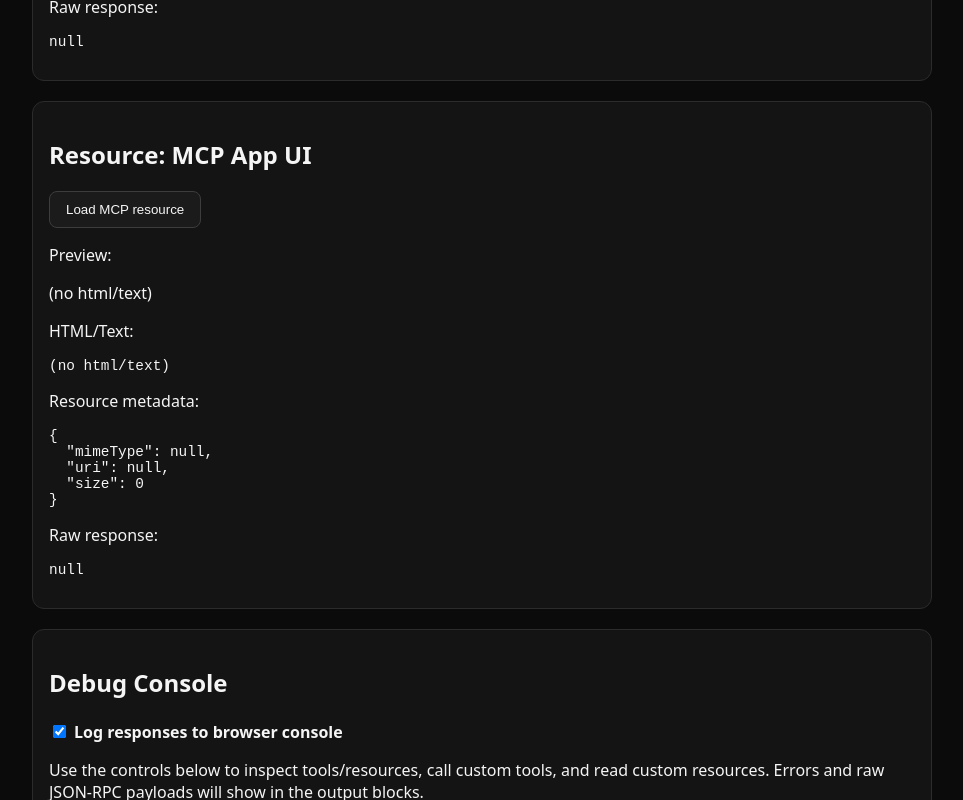
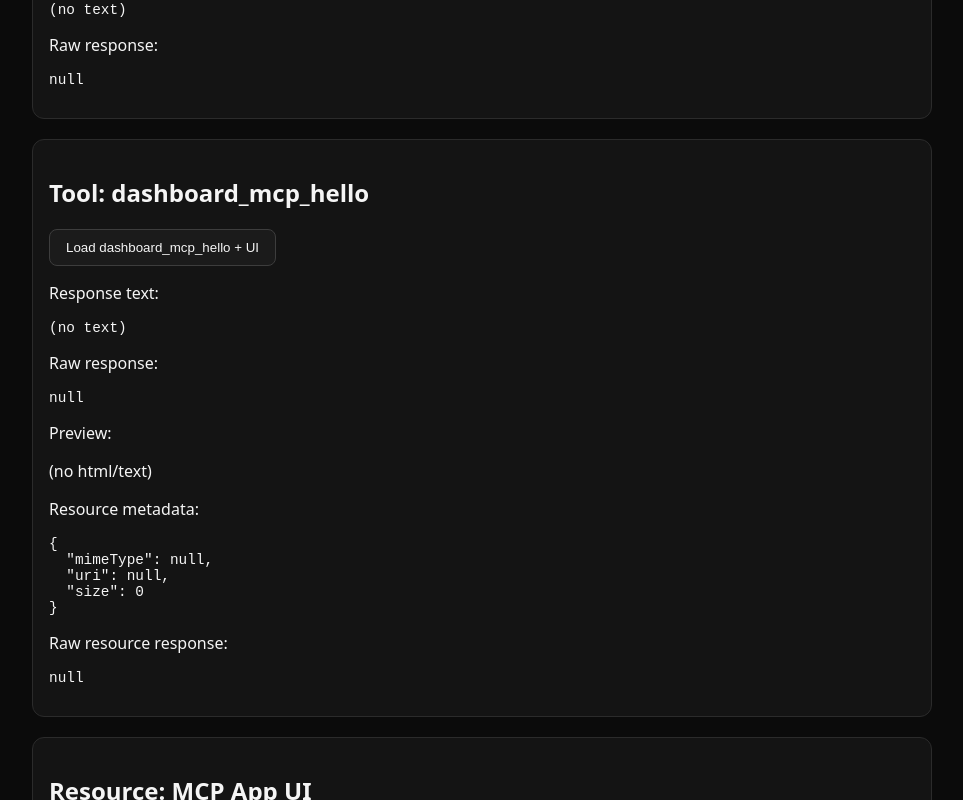
Before and after one commit to VibeJaro/MCP_Host, a Next.js app: page / in a window 1280 px wide. Shown: the part 500-1300 px from the top of the page, without its empty margins (158-1121 px from the left). Built offline with nearby package versions, Linux system fonts and the light colour scheme.

Commit message:
Add dashboard MCP hello integration

```diff
--- /dev/null
+++ b/app/api/mcp/dashboard/hello/route.ts
@@ -0,0 +1,15 @@
+import { callDashboardHelloTool } from "@/lib/mcpClient";
+import { extractTextFromMcpResponse } from "@/lib/mcpParsing";
+
+export const dynamic = "force-dynamic";
+
+export async function POST() {
+  try {
+    const raw = await callDashboardHelloTool();
+    const text = extractTextFromMcpResponse(raw);
+    return Response.json({ text, raw });
+  } catch (error) {
+    const message = error instanceof Error ? error.message : "Unknown error";
+    return Response.json({ text: "", raw: { error: message } }, { status: 500 });
+  }
+}
--- /dev/null
+++ b/app/api/mcp/dashboard/resource/route.ts
@@ -0,0 +1,18 @@
+import { readDashboardHelloResource } from "@/lib/mcpClient";
+import { extractHtmlFromMcpResponse } from "@/lib/mcpParsing";
+
+export const dynamic = "force-dynamic";
+
+export async function GET() {
+  try {
+    const raw = await readDashboardHelloResource();
+    const { html, mimeType, uri } = extractHtmlFromMcpResponse(raw);
+    return Response.json({ html, raw, mimeType, uri });
+  } catch (error) {
+    const message = error instanceof Error ? error.message : "Unknown error";
+    return Response.json(
+      { html: "", raw: { error: message }, mimeType: undefined, uri: undefined },
+      { status: 500 }
+    );
+  }
+}
--- a/app/components/HostPanel.tsx
+++ b/app/components/HostPanel.tsx
@@ -6,6 +6,7 @@ import { isRecord } from "@/lib/mcpParsing";
 
 type Props = {
   serverUrlMasked: string;
+  dashboardServerUrlMasked: string;
 };
 
 type ResponseState = {
@@ -30,9 +31,12 @@ type UiTool = {
   resourceUri: string;
 };
 
-export default function HostPanel({ serverUrlMasked }: Props) {
+export default function HostPanel({ serverUrlMasked, dashboardServerUrlMasked }: Props) {
   const [helloState, setHelloState] = useState<ResponseState>(emptyState);
   const [resourceState, setResourceState] = useState<ResourceState>(emptyResourceState);
+  const [dashboardHelloState, setDashboardHelloState] = useState<ResponseState>(emptyState);
+  const [dashboardResourceState, setDashboardResourceState] =
+    useState<ResourceState>(emptyResourceState);
   const [toolsListState, setToolsListState] = useState<ResponseState>(emptyState);
   const [resourcesListState, setResourcesListState] = useState<ResponseState>(emptyState);
   const [customToolState, setCustomToolState] = useState<ResponseState>(emptyState);
@@ -88,6 +92,37 @@ export default function HostPanel({ serverUrlMasked }: Props) {
     } catch (error) {
       const message = error instanceof Error ? error.message : "Unknown error";
       setHelloState({ text: "", raw: { error: message } });
+    } finally {
+      setBusy(null);
+    }
+  };
+
+  const loadDashboardHelloUi = async () => {
+    setBusy("dashboard-hello");
+    try {
+      const helloResponse = await fetch("/api/mcp/dashboard/hello", { method: "POST" });
+      const helloData = (await helloResponse.json()) as ResponseState;
+      setDashboardHelloState({ text: helloData.text ?? "", raw: helloData.raw });
+      logDebug("dashboard_mcp_hello response", helloData);
+
+      const resourceResponse = await fetch("/api/mcp/dashboard/resource");
+      const resourceData = (await resourceResponse.json()) as {
+        html?: string;
+        raw?: unknown;
+        mimeType?: string;
+        uri?: string;
+      };
+      setDashboardResourceState({
+        html: resourceData.html ?? "",
+        raw: resourceData.raw ?? null,
+        mimeType: resourceData.mimeType,
+        uri: resourceData.uri
+      });
+      logDebug("dashboard ui resource response", resourceData);
+    } catch (error) {
+      const message = error instanceof Error ? error.message : "Unknown error";
+      setDashboardHelloState({ text: "", raw: { error: message } });
+      setDashboardResourceState({ html: "", raw: { error: message } });
     } finally {
       setBusy(null);
     }
@@ -283,6 +318,9 @@ export default function HostPanel({ serverUrlMasked }: Props) {
         <p>
           MCP Server: <strong>{serverUrlMasked}</strong>
         </p>
+        <p>
+          Dashboard MCP Server: <strong>{dashboardServerUrlMasked}</strong>
+        </p>
       </section>
 
       <section>
@@ -294,6 +332,33 @@ export default function HostPanel({ serverUrlMasked }: Props) {
         <pre>{helloState.text || "(no text)"}</pre>
         <p>Raw response:</p>
         <pre>{JSON.stringify(helloState.raw, null, 2)}</pre>
+      </section>
+
+      <section>
+        <h2>Tool: dashboard_mcp_hello</h2>
+        <button onClick={loadDashboardHelloUi} disabled={busy !== null}>
+          Load dashboard_mcp_hello + UI
+        </button>
+        <p>Response text:</p>
+        <pre>{dashboardHelloState.text || "(no text)"}</pre>
+        <p>Raw response:</p>
+        <pre>{JSON.stringify(dashboardHelloState.raw, null, 2)}</pre>
+        <p>Preview:</p>
+        {renderAppPreview(dashboardResourceState, "(no html/text)")}
+        <p>Resource metadata:</p>
+        <pre>
+          {JSON.stringify(
+            {
+              mimeType: dashboardResourceState.mimeType ?? null,
+              uri: dashboardResourceState.uri ?? null,
+              size: dashboardResourceState.html.length
+            },
+            null,
+            2
+          )}
+        </pre>
+        <p>Raw resource response:</p>
+        <pre>{JSON.stringify(dashboardResourceState.raw, null, 2)}</pre>
       </section>
 
       <section>
--- a/app/page.tsx
+++ b/app/page.tsx
@@ -17,6 +17,9 @@ function maskServerUrl(value: string | undefined): string {
 export default function Page() {
   const serverUrl = process.env.MCP_SERVER_URL;
   const masked = maskServerUrl(serverUrl);
+  const dashboardServerUrl =
+    process.env.DASHBOARD_MCP_SERVER_URL ?? "https://dashboard-mcp.vercel.app/api/mcp";
+  const maskedDashboard = maskServerUrl(dashboardServerUrl);
 
-  return <HostPanel serverUrlMasked={masked} />;
+  return <HostPanel serverUrlMasked={masked} dashboardServerUrlMasked={maskedDashboard} />;
 }
--- a/lib/mcpClient.ts
+++ b/lib/mcpClient.ts
@@ -1,10 +1,13 @@
 const MCP_SERVER_URL = process.env.MCP_SERVER_URL;
+const DASHBOARD_MCP_SERVER_URL =
+  process.env.DASHBOARD_MCP_SERVER_URL ?? "https://dashboard-mcp.vercel.app/api/mcp";
+const DASHBOARD_RESOURCE_URI = "ui://dashboard_mcp/hello";
 
-function getServerUrl(): string {
-  if (!MCP_SERVER_URL) {
-    throw new Error("MCP_SERVER_URL is not set");
+function getServerUrl(value: string | undefined, label: string): string {
+  if (!value) {
+    throw new Error(`${label} is not set`);
   }
-  return MCP_SERVER_URL;
+  return value;
 }
 
 const MCP_ACCEPT_HEADER = "application/json, text/event-stream";
@@ -27,8 +30,11 @@ function parseMcpResponse(payload: string, contentType: string | null): unknown
   return JSON.parse(payload);
 }
 
-async function requestMcp(method: string, params: Record<string, unknown>): Promise<unknown> {
-  const serverUrl = getServerUrl();
+async function requestMcpAt(
+  serverUrl: string,
+  method: string,
+  params: Record<string, unknown>
+): Promise<unknown> {
   const headers = new Headers();
   headers.set("Accept", MCP_ACCEPT_HEADER);
   headers.set("Content-Type", "application/json");
@@ -54,6 +60,21 @@ async function requestMcp(method: string, params: Record<string, unknown>): Prom
   } catch (error) {
     throw new Error("MCP response was not valid JSON");
   }
+}
+
+async function requestMcp(method: string, params: Record<string, unknown>): Promise<unknown> {
+  return requestMcpAt(getServerUrl(MCP_SERVER_URL, "MCP_SERVER_URL"), method, params);
+}
+
+async function requestDashboardMcp(
+  method: string,
+  params: Record<string, unknown>
+): Promise<unknown> {
+  return requestMcpAt(
+    getServerUrl(DASHBOARD_MCP_SERVER_URL, "DASHBOARD_MCP_SERVER_URL"),
+    method,
+    params
+  );
 }
 
 export async function callToolHelloWorld(): Promise<unknown> {
@@ -83,3 +104,16 @@ export async function listTools(): Promise<unknown> {
 export async function listResources(): Promise<unknown> {
   return requestMcp("resources/list", {});
 }
+
+export async function callDashboardHelloTool(): Promise<unknown> {
+  return requestDashboardMcp("tools/call", {
+    name: "dashboard_mcp_hello",
+    arguments: {}
+  });
+}
+
+export async function readDashboardHelloResource(): Promise<unknown> {
+  return requestDashboardMcp("resources/read", {
+    uri: DASHBOARD_RESOURCE_URI
+  });
+}
```
